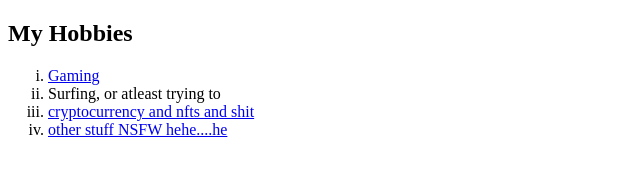
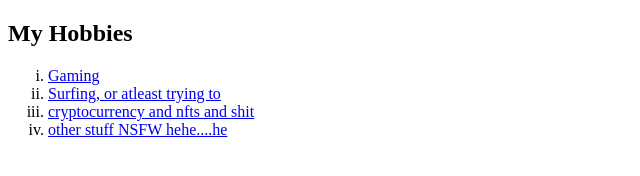
Before and after one commit to CLAM101/CV, a plain HTML site: page Hobbies.HTML in a window 1280 px wide. Shown: the whole page, without its empty margins (0-640 px from the left). Drawn offline with Linux system fonts and the light colour scheme.

Commit message:
Update Hobbies.HTML

```diff
--- a/Hobbies.HTML
+++ b/Hobbies.HTML
@@ -10,7 +10,7 @@
   <h2>My Hobbies</h2>
   <ol type=i>
     <li><a href="https://www.youtube.com/watch?v=tLixlvqRTo4">Gaming</a></li>
-    <li><a hef="https://www.youtube.com/watch?v=ma67yOdMQfs">Surfing, or atleast trying to</a></li>
+    <li><a href="https://www.youtube.com/watch?v=ma67yOdMQfs">Surfing, or atleast trying to</a></li>
     <li><a href="https://opensea.io/rankings">cryptocurrency and nfts and shit</a></li>
     <li><a href="https://www.youtube.com/watch?v=lJVUgtHOKmg">other stuff NSFW hehe....he</a></li>
   </ol>
```
